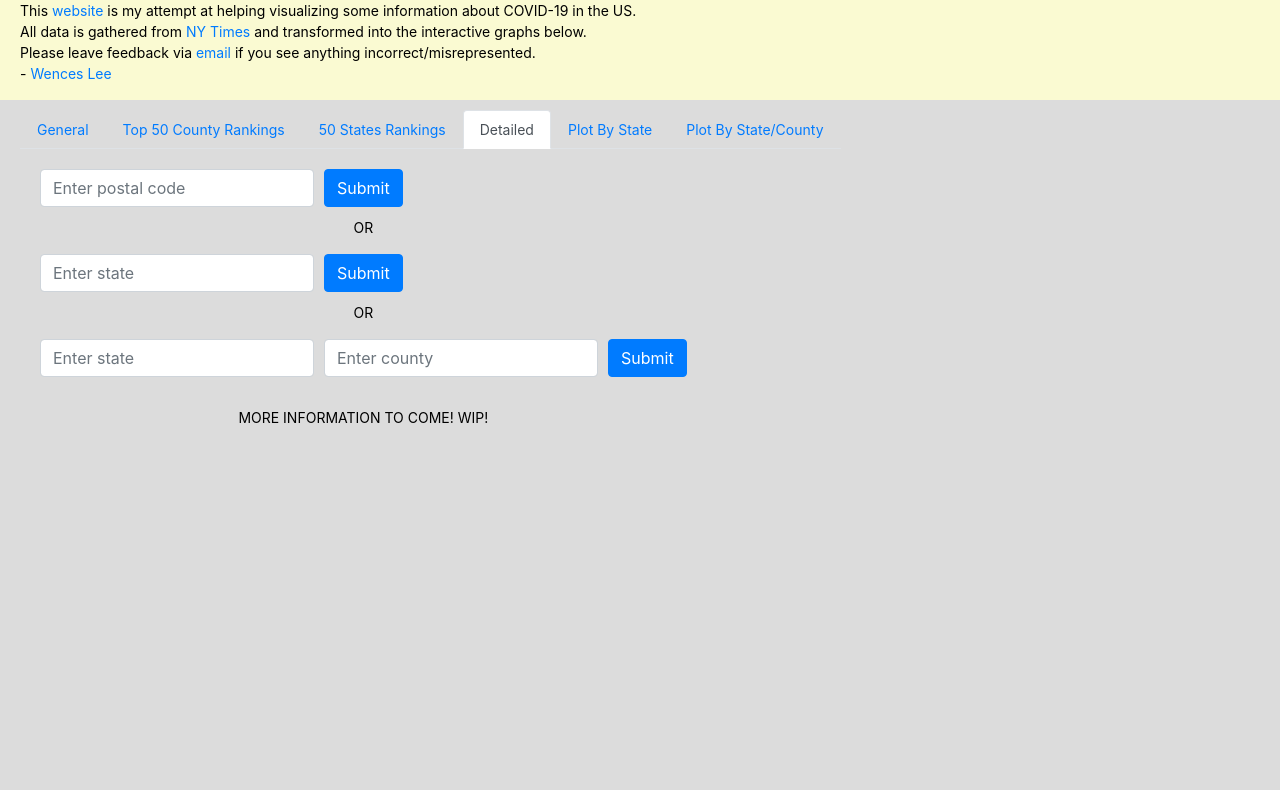
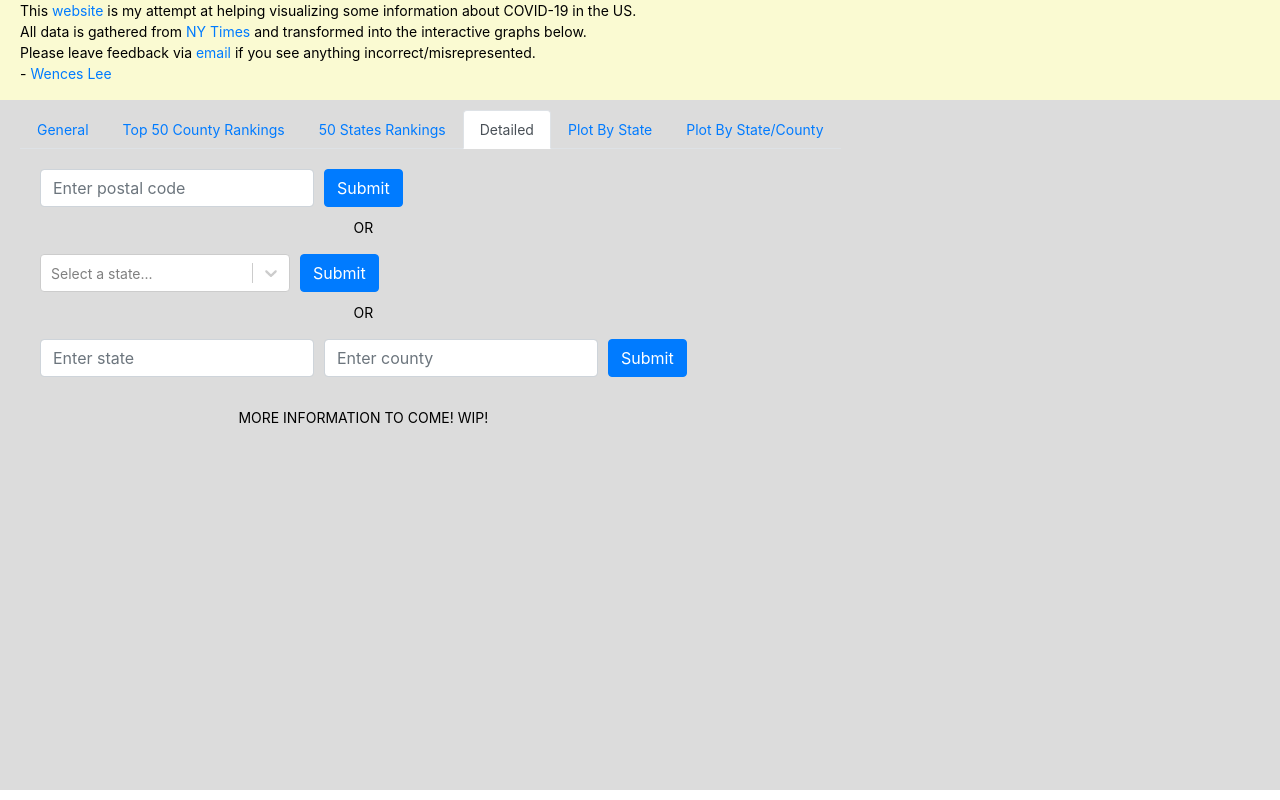
Before and after one commit to wenceslauslee/covid-report-website, a React (Create React App) app: page / in a window 1280 px wide. Built offline with nearby package versions, Linux system fonts and the light colour scheme.

Commit message:
Add search by state

```diff
--- a/data/states.json
+++ /dev/null
@@ -1 +0,0 @@
-states.json
--- a/src/App.css
+++ b/src/App.css
@@ -66,6 +66,11 @@ table.table-bordered > tbody > tr > td {
     border: 1px solid black;
 }
 
+.basic-single-select {
+  min-width: 250px;
+  text-align: left;
+}
+
 .basic-multi-select {
   min-width: 550px;
   text-align: left;
--- a/src/components/DetailedInfo.js
+++ b/src/components/DetailedInfo.js
@@ -1,9 +1,11 @@
 import BootstrapTable from 'react-bootstrap-table-next';
 import Button from 'react-bootstrap/Button';
 import { Component } from 'react';
+import data from '../data/data.json';
 import Form from 'react-bootstrap/Form';
 import React from 'react';
 import Select from 'react-select';
+import Styler from '../utils/Styler';
 import _ from 'lodash';
 
 import 'react-bootstrap-table-next/dist/react-bootstrap-table2.min.css';
@@ -11,50 +13,51 @@ import 'react-bootstrap-table-next/dist/react-bootstrap-table2.min.css';
 class DetailedInfo extends Component {
   constructor(props) {
     super(props);
-    this.enterPostalCode = this.enterPostalCode.bind(this);
+    this.onChangePostalCode = this.onChangePostalCode.bind(this);
     this.submitPostalCode = this.submitPostalCode.bind(this);
+    this.onStateChange1 = this.onStateChange1.bind(this);
+    this.submitState = this.submitState.bind(this);
 
     this.state = {
       showTable: false,
       tableInfo: {},
       postalCodeValueInput: '',
       postalCodeErrorMessage: '',
-      countyStateName: ''
+      countyStateName: '',
+      stateValues: [],
+      stateValueInput: '',
+      date: ''
     };
   }
 
   componentDidMount() {
+    const stateValues = _.map(data.states, s => {
+      return {
+        label: s,
+        value: s.toLowerCase()
+      };
+    });
 
+    this.setState(prevState => ({
+      ...prevState,
+      stateValues: stateValues
+    }));
   }
 
-  getDetailedTable() {
-    if (this.state.showTable) {
-      const columns = [
-        {
-          dataField: 'key',
-          text: ''
-        },
-        {
-          dataField: 'value',
-          text: this.state.countyStateName
-        }
-      ];
-
-      return <BootstrapTable bootstrap4={ true } keyField='detailed-table'
-        data={ this.state.tableInfo } columns={ columns }>
-        </BootstrapTable>
-    }
-
-    return null;
-  }
-
-  enterPostalCode(event) {
+  onChangePostalCode(event) {
     const value = event.target.value;
     this.setState(prevState => ({
       ...prevState,
       postalCodeValueInput: value
     }));
   }
+
+  onStateChange1(objects, action) {
+    this.setState(prevState => ({
+      ...prevState,
+      stateValueInput: objects.value
+    }));
+  };
 
   async submitPostalCode(event) {
     event.preventDefault();
@@ -73,26 +76,66 @@ class DetailedInfo extends Component {
           return;
         }
 
-        const tableData = [
+        const tableData = this.getTableData(rdata);
+
+        this.setState(prevState => ({
+          ...prevState,
+          postalCodeErrorMessage: '',
+          showTable: true,
+          tableInfo: tableData,
+          countyStateName: `${rdata.countyName}, ${rdata.stateNameFull}`,
+          date: `As of: ${rdata.currentDate} 23:59:59 PM EST`
+        }));
+      })
+      .catch(err => {
+        console.log(err);
+      });
+  }
+
+  async submitState(event) {
+    event.preventDefault();
+
+    const state = encodeURIComponent(this.state.stateValueInput);
+    return fetch(`https://s7poydd598.execute-api.us-east-1.amazonaws.com/prod/search?searchBy=state&key=${state}`)
+      .then(res => res.json())
+      .then(rdata => {
+        const tableData = this.getTableData(rdata);
+
+        this.setState(prevState => ({
+          ...prevState,
+          postalCodeErrorMessage: '',
+          showTable: true,
+          tableInfo: tableData,
+          countyStateName: `${rdata.stateNameFullProper}`,
+          date: `As of: ${rdata.currentDate} 23:59:59 PM EST`
+        }));
+      })
+      .catch(err => {
+        console.log(err);
+      });
+  }
+
+  getTableData(rdata) {
+    return [
       {
         key: "Active case count",
         value: rdata.detailedInfo.activeCount
       },
       {
-            key: "Active case count change",
-            value: rdata.detailedInfo.activeChange
+        key: "Active case count change over a day",
+        value: (rdata.detailedInfo.activeChange >= 0) ? `+${rdata.detailedInfo.activeChange}` : rdata.detailedInfo.activeChange
       },
       {
         key: "Active count of population %",
         value: rdata.detailedInfo.activePercentage
       },
       {
-            key: "Active case rankings by county",
+        key: "Active case rankings",
         value: rdata.detailedInfo.activeRank
       },
       {
-            key: "Active case rankings by county change",
-            value: rdata.detailedInfo.activeRank
+        key: "Change in active case rankings",
+        value: Styler.modifyChangeRank(rdata.detailedInfo.activeRankPast - rdata.detailedInfo.activeRank)
       },
       {
         key: "Death count",
@@ -100,33 +143,43 @@ class DetailedInfo extends Component {
       },
       {
         key: "Death count change over a day",
-            value: rdata.detailedInfo.deathChange
+        value: (rdata.detailedInfo.deathChange >= 0) ? `+${rdata.detailedInfo.deathChange}` : rdata.detailedInfo.deathChange
       },
       {
         key: "Death count of population %",
         value: rdata.detailedInfo.deathPercentage
       },
       {
-            key: "Death count rankings by county",
+        key: "Death count rankings",
         value: rdata.detailedInfo.deathRank
       },
       {
-            key: "Death count rankings by county change",
-            value: rdata.detailedInfo.deathRank
+        key: "Change in death count rankings",
+        value: Styler.modifyChangeRank(rdata.detailedInfo.deathRankPast - rdata.detailedInfo.deathRank)
       }
-        ]
+    ];
+  }
 
-        this.setState(prevState => ({
-          ...prevState,
-          postalCodeErrorMessage: '',
-          showTable: true,
-          tableInfo: tableData,
-          countyStateName: `${rdata.countyName}, ${rdata.stateNameFull}`
-        }));
-      })
-      .catch(err => {
-        console.log(err);
-      });
+  getDetailedTable() {
+    if (this.state.showTable) {
+      const columns = [
+        {
+          dataField: 'key',
+          text: this.state.date
+        },
+        {
+          dataField: 'value',
+          text: this.state.countyStateName,
+          style: Styler.getCellStyle
+        }
+      ];
+
+      return <BootstrapTable bootstrap4={ true } keyField='detailed-table'
+        data={ this.state.tableInfo } columns={ columns }>
+        </BootstrapTable>
+    }
+
+    return null;
   }
 
   render() {
@@ -134,42 +187,46 @@ class DetailedInfo extends Component {
       <div>
         <div style={{ display: "flex" }}>
           <Form style={{ display: "flex" }}>
-            <Form.Control type="postal" placeholder="Enter postal code" onChange={ this.enterPostalCode } value={ this.state.postalCodeValueInput }/>
-            <Button variant="primary" type="submit" style={{ 'margin-left': '10px' }} onClick={ this.submitPostalCode }>
+            <Form.Control type="postal" placeholder="Enter postal code" onChange={ this.onChangePostalCode } value={ this.state.postalCodeValueInput }/>
+            <Button variant="primary" type="submit" style={{ 'marginLeft': '10px' }} onClick={ this.submitPostalCode }>
               Submit
             </Button>
           </Form>
-          <p style={{ 'margin-left': '25px' }}> { this.state.postalCodeErrorMessage }</p>
+          <p style={{ 'marginLeft': '25px' }}> { this.state.postalCodeErrorMessage }</p>
         </div>
-        <div style={{ 'margin-top': '10px', 'margin-bottom': '10px' }}>
+        <div style={{ 'marginTop': '10px', 'marginBottom': '10px' }}>
+          <p>OR</p>
+        </div>
+        <div style={{ display: "flex" }}>
+          <Select
+            options={ this.state.stateValues }
+            placeholder="Select a state..."
+            SingleValue
+            className="basic-single-select"
+            onChange= { this.onStateChange1 }
+          />
+          <Button variant="primary" type="submit" style={{ 'marginLeft': '10px' }} onClick={ this.submitState }>
+            Submit
+          </Button>
+        </div>
+        <div style={{ 'marginTop': '10px', 'marginBottom': '10px' }}>
           <p>OR</p>
         </div>
         <div style={{ display: "flex" }}>
           <Form>
             <Form.Control type="state" placeholder="Enter state" />
           </Form>
-          <Button variant="primary" type="submit" style={{ 'margin-left': '10px' }}>
+          <Form style={{ 'marginLeft': '10px' }}>
+            <Form.Control type="county" placeholder="Enter county" />
+          </Form>
+          <Button variant="primary" type="submit" style={{ 'marginLeft': '10px' }}>
             Submit
           </Button>
         </div>
-        <div style={{ 'margin-top': '10px', 'margin-bottom': '10px' }}>
-          <p>OR</p>
-        </div>
-        <div style={{ display: "flex" }}>
-          <Form>
-            <Form.Control type="state" placeholder="Enter state" />
-          </Form>
-          <Form style={{ 'margin-left': '10px' }}>
-            <Form.Control type="county" placeholder="Enter county" />
-          </Form>
-          <Button variant="primary" type="submit" style={{ 'margin-left': '10px' }}>
-            Submit
-          </Button>
-        </div>
-        <div style={{ 'margin-top': '30px', 'margin-bottom': '10px' }}>
+        <div style={{ 'marginTop': '30px', 'marginBottom': '10px' }}>
           { this.getDetailedTable() }
         </div>
-        <div style={{ 'margin-top': '30px', 'margin-bottom': '10px' }}>
+        <div style={{ 'marginTop': '30px', 'marginBottom': '10px' }}>
           <p>MORE INFORMATION TO COME! WIP!</p>
         </div>
       </div>
--- a/src/components/SearchByState.js
+++ b/src/components/SearchByState.js
@@ -1,5 +1,6 @@
 import Button from 'react-bootstrap/Button';
 import { Component } from 'react';
+import data from '../data/data.json';
 import React from 'react';
 import Select from 'react-select';
 import _ from 'lodash';
@@ -14,8 +15,7 @@ class SearchByState extends Component {
   }
 
   componentDidMount() {
-    const stateValues = this.stateValues();
-    const stateValuesModified = _.map(stateValues, s => {
+    const stateValuesModified = _.map(data.states, s => {
       return {
         label: s,
         value: s.toLowerCase()
@@ -26,66 +26,6 @@ class SearchByState extends Component {
       stateValues: stateValuesModified,
       selectedStates: []
     });
-  }
-
-  stateValues() {
-    return [
-      "Alabama",
-      "Alaska",
-      "Arizona",
-      "Arkansas",
-      "California",
-      "Colorado",
-      "Connecticut",
-      "Delaware",
-      "District of Columbia",
-      "Florida",
-      "Georgia",
-      "Guam",
-      "Hawaii",
-      "Idaho",
-      "Illinois",
-      "Indiana",
-      "Iowa",
-      "Kansas",
-      "Kentucky",
-      "Louisiana",
-      "Maine",
-      "Maryland",
-      "Massachusetts",
-      "Michigan",
-      "Minnesota",
-      "Mississippi",
-      "Missouri",
-      "Montana",
-      "Nebraska",
-      "Nevada",
-      "New Hampshire",
-      "New Jersey",
-      "New Mexico",
-      "New York",
-      "North Carolina",
-      "North Dakota",
-      "Northern Mariana Islands",
-      "Ohio",
-      "Oklahoma",
-      "Oregon",
-      "Pennsylvania",
-      "Puerto Rico",
-      "Rhode Island",
-      "South Carolina",
-      "South Dakota",
-      "Tennessee",
-      "Texas",
-      "Utah",
-      "Vermont",
-      "Virgin Islands",
-      "Virginia",
-      "Washington",
-      "West Virginia",
-      "Wisconsin",
-      "Wyoming"
-    ];
   }
 
   render() {
--- /dev/null
+++ b/src/data/data.json
@@ -0,0 +1,59 @@
+{
+      "states": [
+            "Alabama",
+            "Alaska",
+            "Arizona",
+            "Arkansas",
+            "California",
+            "Colorado",
+            "Connecticut",
+            "Delaware",
+            "District of Columbia",
+            "Florida",
+            "Georgia",
+            "Guam",
+            "Hawaii",
+            "Idaho",
+            "Illinois",
+            "Indiana",
+            "Iowa",
+            "Kansas",
+            "Kentucky",
+            "Louisiana",
+            "Maine",
+            "Maryland",
+            "Massachusetts",
+            "Michigan",
+            "Minnesota",
+            "Mississippi",
+            "Missouri",
+            "Montana",
+            "Nebraska",
+            "Nevada",
+            "New Hampshire",
+            "New Jersey",
+            "New Mexico",
+            "New York",
+            "North Carolina",
+            "North Dakota",
+            "Northern Mariana Islands",
+            "Ohio",
+            "Oklahoma",
+            "Oregon",
+            "Pennsylvania",
+            "Puerto Rico",
+            "Rhode Island",
+            "South Carolina",
+            "South Dakota",
+            "Tennessee",
+            "Texas",
+            "Utah",
+            "Vermont",
+            "Virgin Islands",
+            "Virginia",
+            "Washington",
+            "West Virginia",
+            "Wisconsin",
+            "Wyoming"
+      ]
+}
--- /dev/null
+++ b/src/utils/Styler.js
@@ -0,0 +1,33 @@
+const Styler = {
+  modifyChangeRank: (rankChange) => {
+    if (rankChange > 0) {
+      return `↑${rankChange}`;
+    } else if (rankChange < 0) {
+      return `↓${Math.abs(rankChange)}`;
+    }
+    return '-';
+  },
+
+  getCellStyle: (cell, row, rowIndex, colIndex) => {
+    if (typeof cell !== 'string') {
+      return {
+        color: 'black'
+      };
+    }
+
+    var colorToUse = '';
+    if (cell.startsWith('↑')) {
+      colorToUse = 'red';
+    } else if (cell.startsWith('↓')) {
+      colorToUse = 'green';
+    } else {
+      colorToUse = 'black';
+    }
+
+    return {
+      color: colorToUse
+    };
+  }
+}
+
+export default Styler
```
Also changed, not shown: src/components/CountyRankTable.js (+6 -29 lines). Lines whose indentation alone changed are shown as unchanged.
